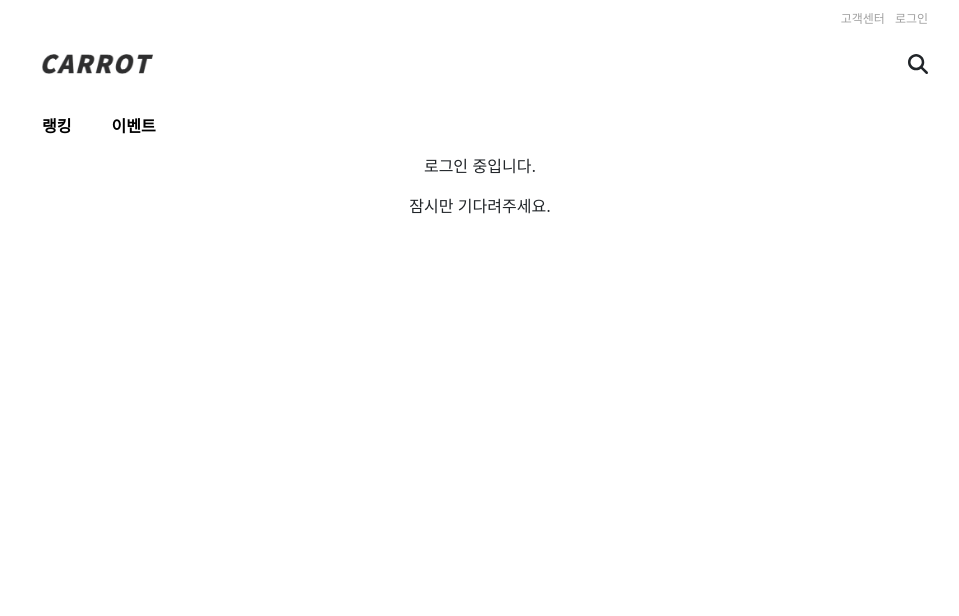
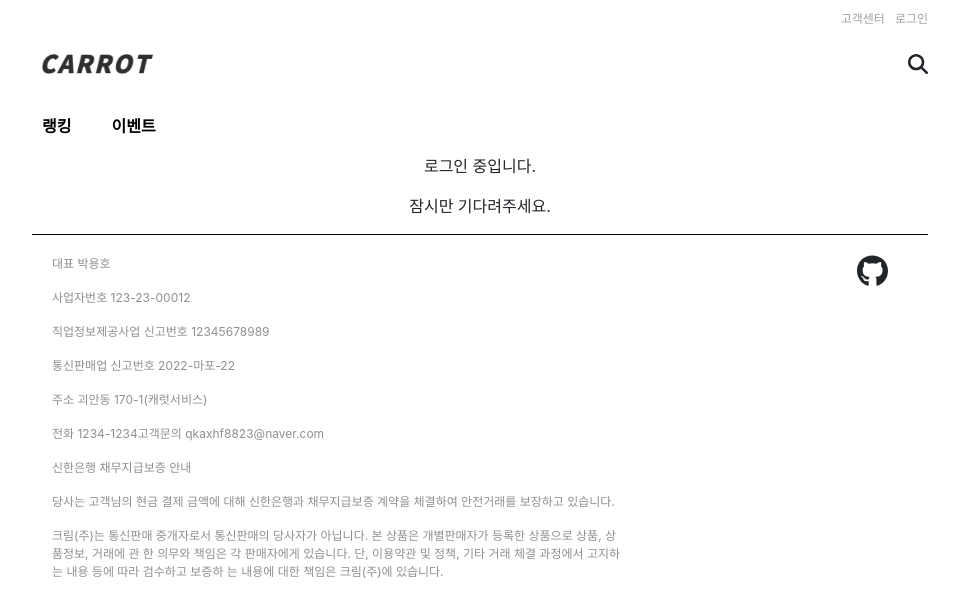
Before and after one commit to ParkYongHo1/MarketUpdate, a React (Create React App) app in the folder src/main/frontend/: page /auth/kakao in a window 1280 px wide. Shown: the top 616 px of the page, without its empty margins (160-1119 px from the left). Built offline with nearby package versions, Linux system fonts and the light colour scheme; no server answers; the HTML template or start-up script is replaced by a standard one.

Commit message:
💄 푸터 UI 완성

```diff
--- a/src/main/frontend/src/App.js
+++ b/src/main/frontend/src/App.js
@@ -11,6 +11,7 @@
 import AddUserInfoPage from "./pages/Login/page/AddUserInfoPage";
 import CategoryPage from "./pages/Category/page/CategoryPage";
 import LoginHandeler from "./pages/Login/page/LoginHeadeler";
+import Footer from "./layout/footer/Footer";
 function App() {
   return (
     <div className="App">
@@ -29,6 +30,7 @@
             element={<LoginHandeler />} //당신이 redirect_url에 맞춰 꾸밀 컴포넌트
           />
         </Routes>
+        <Footer></Footer>
       </BrowserRouter>
     </div>
   );
--- a/src/main/frontend/src/layout/footer/Footer.js
+++ b/src/main/frontend/src/layout/footer/Footer.js
@@ -0,0 +1,43 @@
+import FooterContainer from "./atom/FooterContainer";
+import FooterDiv from "./atom/FooterDiv";
+import FooterLeftDiv from "./atom/FooterLeftDiv";
+import FooterSpan from "./atom/FooterSpan";
+import FooterRightDiv from "./atom/FooterRightDiv";
+import { FontAwesomeIcon } from "@fortawesome/react-fontawesome";
+import { faGithub } from "@fortawesome/free-brands-svg-icons";
+const Footer = () => {
+  return (
+    <FooterContainer>
+      <FooterDiv>
+        <FooterLeftDiv>
+          <div>
+            <FooterSpan>대표 박용호</FooterSpan>
+            <FooterSpan>사업자번호 123-23-00012</FooterSpan>
+            <FooterSpan>직업정보제공사업 신고번호 12345678989</FooterSpan>
+            <FooterSpan>통신판매업 신고번호 2022-마포-22</FooterSpan>
+            <FooterSpan>주소 괴안동 170-1(캐럿서비스)</FooterSpan>
+            <FooterSpan>전화 1234-1234고객문의 qkaxhf8823@naver.com</FooterSpan>
+            <div>
+              <FooterSpan>신한은행 채무지급보증 안내</FooterSpan>
+              <FooterSpan>
+                당사는 고객님의 현금 결제 금액에 대해 신한은행과 채무지급보증
+                계약을 체결하여 안전거래를 보장하고 있습니다.
+              </FooterSpan>
+              <FooterSpan>
+                크림(주)는 통신판매 중개자로서 통신판매의 당사자가 아닙니다. 본
+                상품은 개별판매자가 등록한 상품으로 상품, 상품정보, 거래에 관 한
+                의무와 책임은 각 판매자에게 있습니다. 단, 이용약관 및 정책, 기타
+                거래 체결 과정에서 고지하는 내용 등에 따라 검수하고 보증하 는
+                내용에 대한 책임은 크림(주)에 있습니다.
+              </FooterSpan>
+            </div>
+          </div>
+          <FooterRightDiv>
+            <FontAwesomeIcon icon={faGithub} size="2x" />
+          </FooterRightDiv>
+        </FooterLeftDiv>
+      </FooterDiv>
+    </FooterContainer>
+  );
+};
+export default Footer;
--- /dev/null
+++ b/src/main/frontend/src/layout/footer/atom/FooterContainer.js
@@ -0,0 +1,9 @@
+import styled from "@emotion/styled";
+const FooterContainer = styled.div`
+  width: 100%;
+  height: 40vh;
+  margin: 0;
+  padding: 0;
+`;
+
+export default FooterContainer;
--- /dev/null
+++ b/src/main/frontend/src/layout/footer/atom/FooterDiv.js
@@ -0,0 +1,12 @@
+import styled from "@emotion/styled";
+const FooterDiv = styled.div`
+  display: flex;
+  align-items: center;
+  justify-content: space-between;
+  width: 70%;
+  padding: 20px 20px;
+  border-top: 1px solid black;
+  margin: 0 auto;
+`;
+
+export default FooterDiv;
--- /dev/null
+++ b/src/main/frontend/src/layout/footer/atom/FooterLeftDiv.js
@@ -0,0 +1,10 @@
+import styled from "@emotion/styled";
+const FooterLeftDiv = styled.div`
+  width: 100%;
+  padding: 0px 0px;
+  text-align: start;
+  display: flex;
+  justify-content: space-between;
+`;
+
+export default FooterLeftDiv;
--- /dev/null
+++ b/src/main/frontend/src/layout/footer/atom/FooterRightDiv.js
@@ -0,0 +1,8 @@
+import styled from "@emotion/styled";
+const FooterRightDiv = styled.div`
+  width: 80%;
+  padding: 0px 20px;
+  text-align: end;
+`;
+
+export default FooterRightDiv;
--- /dev/null
+++ b/src/main/frontend/src/layout/footer/atom/FooterSpan.js
@@ -0,0 +1,7 @@
+import styled from "@emotion/styled";
+const FooterSpan = styled.p`
+  color: rgba(34, 34, 34, 0.5);
+  font-size: 12px;
+`;
+
+export default FooterSpan;
--- a/src/main/frontend/src/pages/Login/templates/LoginForm.js
+++ b/src/main/frontend/src/pages/Login/templates/LoginForm.js
@@ -25,7 +25,10 @@
       console.log(res.data);
       console.log(res.data.userPassword);
       console.log(res.data.userAddress);
-      if (res.data !== "emailError" && res.data !== "passwordError") {
+      if (
+        res.data.userEmail !== "emailError" &&
+        res.data.userPassword !== "passwordError"
+      ) {
         dispatch(login(user));
         if (res.data.userAddress == null) {
           {
@@ -39,9 +42,9 @@
         console.log(
           "email : " + user.userEmail + " password : " + user.userPassword
         );
-      } else if (res.data === "emailError") {
+      } else if (res.data.userEmail === "emailError") {
         dispatch(emailError());
-      } else if (res.data === "passwordError") {
+      } else if (res.data.userPassword === "passwordError") {
         dispatch(passwordError());
       }
     } catch (e) {
```
